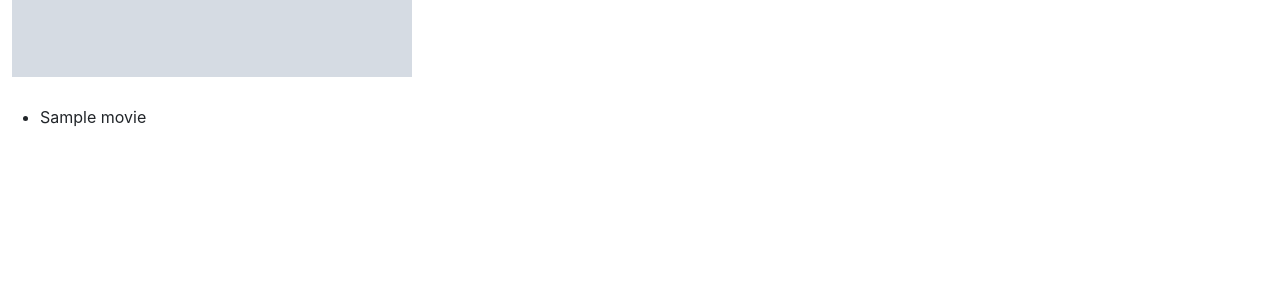
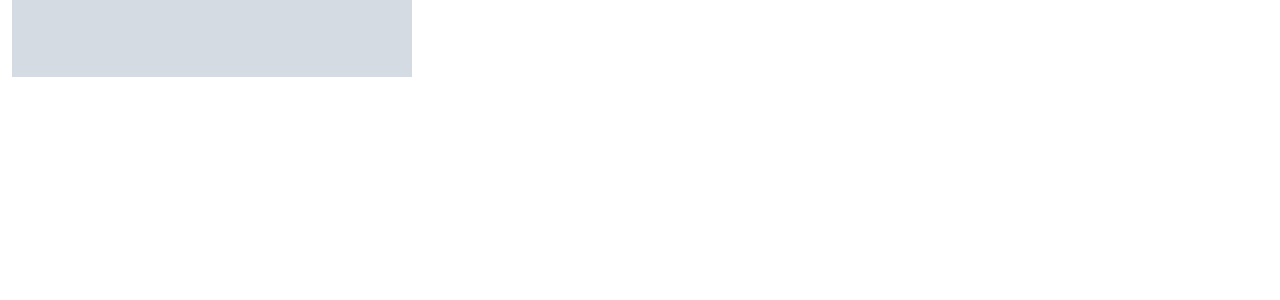
Before and after one commit to memuunkie/movie_db_app, a Flask app: template templates/home.html in a window 1280 px wide. Shown: the part 384-684 px from the top of the page. Run offline with Flask 2, Linux system fonts and the light colour scheme; the template is opened without the code that fills it: most values are stand-ins (such as "Sample title", 1, 10 or a date in 2020); grey boxes marked "Sample" are stand-in pictures; some libraries are stand-ins or nearby versions.

Commit message:
TEMPLATE: fixed url_for on home to include movie id; removed tester code

```diff
--- a/templates/home.html
+++ b/templates/home.html
@@ -4,6 +4,7 @@
 
 	<h3>Popular Movies</h3>
 
+	<div>
 		<table class="table">
 			<thead>
 				<tr>
@@ -20,14 +21,7 @@
 				{% endfor %}
 			</tbody>
 		</table>
+	</div>
 
-<!-- TODO: Remove after. Just to see return data options -->
-	<ul>
-		{% for movie in movies %}
-		<li>{{ movie }}</li>
-
-		{% endfor %}
-
-	</ul>
 
 {% endblock %}
```
Lines whose indentation alone changed are shown as unchanged.
